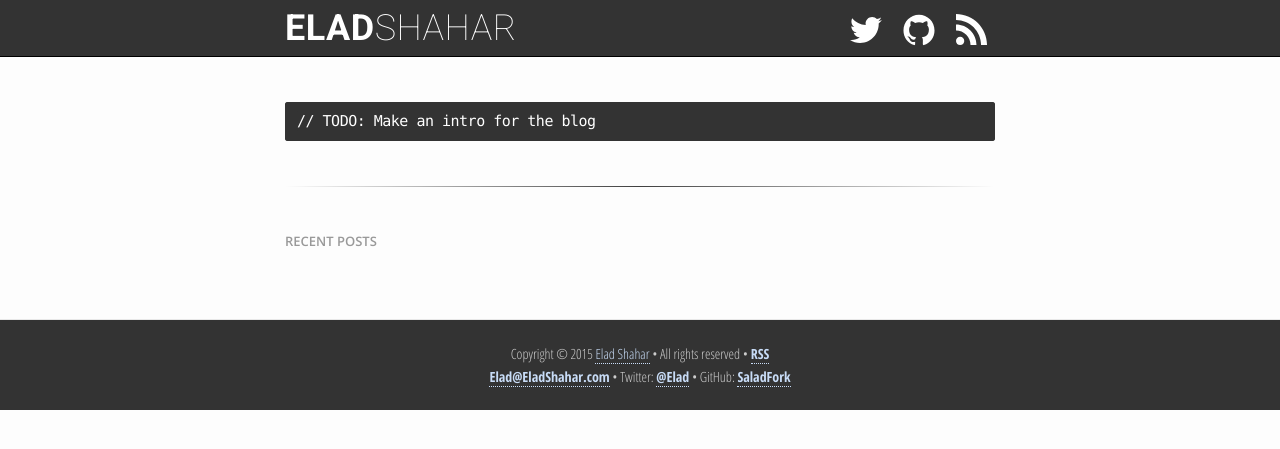
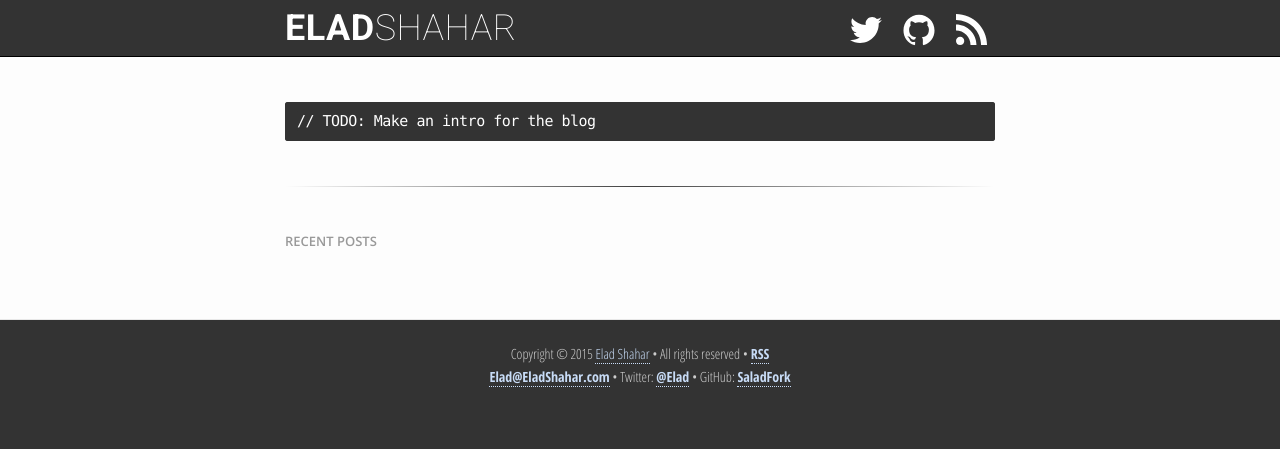
Before and after one commit to SaladFork/blog, a Jekyll site: the page built from index.html, in a window 1280 px wide. Shown: the top 449 px of the page. Built offline with Jekyll 4.4.1, drawn with Linux system fonts in a browser that asks for light colours.

Commit message:
Change body background so footer is 'infinite'

```diff
--- a/_sass/_base.scss
+++ b/_sass/_base.scss
@@ -20,7 +20,7 @@ body {
     font-weight: 400;
     color: $text-color;
     -webkit-text-size-adjust: 100%;
-    background: $background-color;
+    background: $background-color-dark;
 }
 
 /**
```
